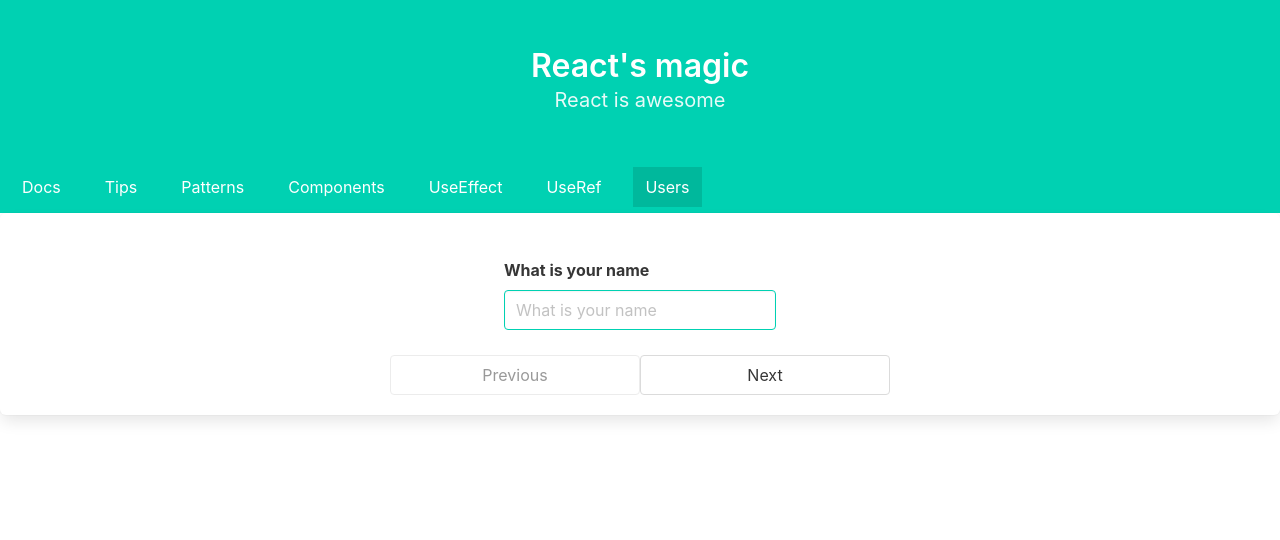
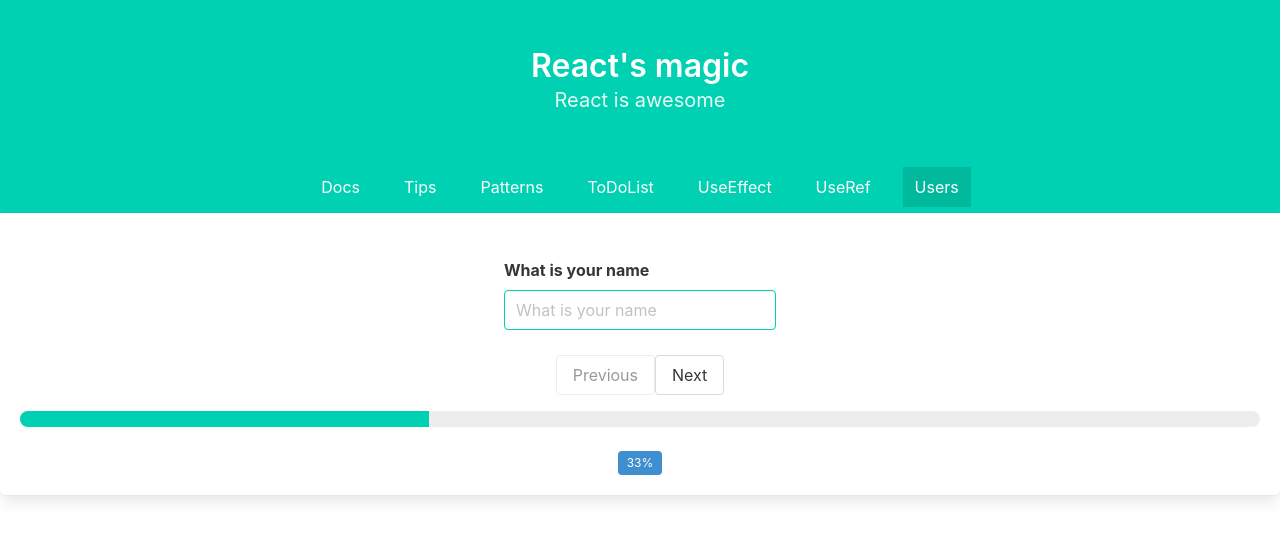
Before and after one commit to JakHer/Advanced-React, a React (Create React App) app: page /users in a window 1280 px wide. Shown: the top 540 px of the page. Built offline with nearby package versions, Linux system fonts and the light colour scheme.

Commit message:
feat: bulma progress bar added with animation

```diff
--- a/src/components/Header/Header.js
+++ b/src/components/Header/Header.js
@@ -29,7 +29,7 @@ const Header = () => (
         </li>
         <li className={styles.NavBarListItem}>
           <NavLink activeClassName="is-active" to="/components" className="navbar-item">
-            Components
+            ToDoList
           </NavLink>
         </li>
         <li className={styles.NavBarListItem}>
--- a/src/components/Header/Header.module.scss
+++ b/src/components/Header/Header.module.scss
@@ -10,16 +10,13 @@
   display: flex;
   align-items: center;
   overflow: auto;
+  margin: 0 auto;
 
   @media screen and (min-width: 700px) {
     justify-content: center;
   }
 }
 
-.NavBarList::-webkit-scrollbar {
-  display: none;
-}
-
 .NavBarListItem {
   margin: 0 10px;
 }
--- a/src/views/Components/MultiStep/MultiStep.js
+++ b/src/views/Components/MultiStep/MultiStep.js
@@ -13,7 +13,7 @@ const Page = ({ children, pageIndex }) => {
 };
 
 const Controls = (props) => {
-  const { changePage, currentPage, pageIndexes } = useContext(WizzardContext);
+  const { changePage, currentPage } = useContext(WizzardContext);
 
   return (
     <div {...props} className={cx(styles.ButtonsBox)}>
@@ -73,4 +73,30 @@ const Wizzard = ({ children }) => {
   );
 };
 
-export { Page, Controls, Wizzard };
+const ProgressBar = () => {
+  const { currentPage, pageIndexes } = useContext(WizzardContext);
+
+  let procentageProgress = ((currentPage / 3) * 100).toFixed(0);
+
+  return (
+    <div className={cx(styles.ProgressWrapper)}>
+      {currentPage === 1 || currentPage === 2 ? (
+        <>
+          <progress className={cx("progress is-primary mt-4", styles.ProgressBar)} value={procentageProgress} max="100">
+            {procentageProgress}
+          </progress>
+          <p className={cx("tag is-info", styles.ProgressParagraph)}>{procentageProgress}%</p>
+        </>
+      ) : (
+        <>
+          <progress className={cx("progress is-primary mt-4", styles.ProgressBar)} value="90" max="100">
+            90%
+          </progress>
+          <p className={cx("tag is-info", styles.ProgressParagraph)}>90%</p>
+        </>
+      )}
+    </div>
+  );
+};
+
+export { Page, Controls, Wizzard, ProgressBar };
--- a/src/views/Components/MultiStep/MultiStep.module.scss
+++ b/src/views/Components/MultiStep/MultiStep.module.scss
@@ -8,5 +8,20 @@
 }
 
 .Button {
-  min-width: 250px;
+  min-width: 50px;
 }
+
+.ProgressParagraph {
+  max-width: 250px;
+}
+
+.ProgressWrapper {
+  display: flex;
+  flex-direction: column;
+  justify-content: center;
+  align-items: center;
+}
+
+.ProgressBar::-webkit-progress-value {
+  transition: 0.4s ease all;
+}
--- a/src/views/Users.js
+++ b/src/views/Users.js
@@ -43,6 +43,7 @@ const Users = () => (
         </div>
       </MultiStep.Page>
       <MultiStep.Controls />
+      <MultiStep.ProgressBar />
     </div>
   </MultiStep.Wizzard>
 );
```
